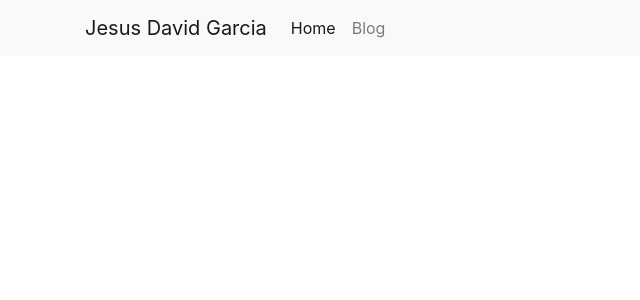
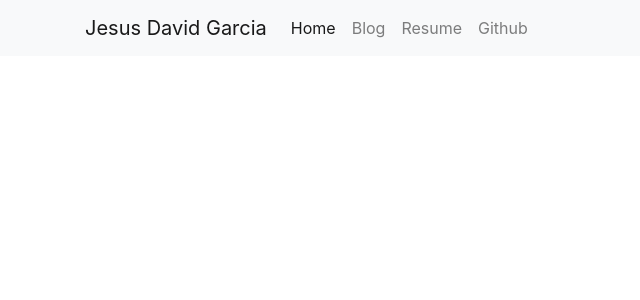
Before and after one commit to theLife10/djangowebsite, a Django app: template templates/base.html in a window 1280 px wide. Shown: the top 300 px of the page, without its empty margins (0-640 px from the left). Run offline with Django 3.2, Linux system fonts and the light colour scheme; the template is opened without the code that fills it, so the values that code supplies are empty; parts of the project's set-up code (start-up, migrations or seed data) failed here and were passed over; some libraries are stand-ins or nearby versions.

Commit message:
added nav items

```diff
--- a/templates/base.html
+++ b/templates/base.html
@@ -15,6 +15,12 @@
             <li class="nav-item">
               <a class="nav-link" href="#">Blog</a>
             </li>
+            <li class="nav-item">
+                <a class="nav-link" href="#">Resume</a>
+            </li>
+            <li class="nav-item">
+                <a class="nav-link" href="#">Github</a>
+            </li>
           </ul>
         </div>
     </div>
```
